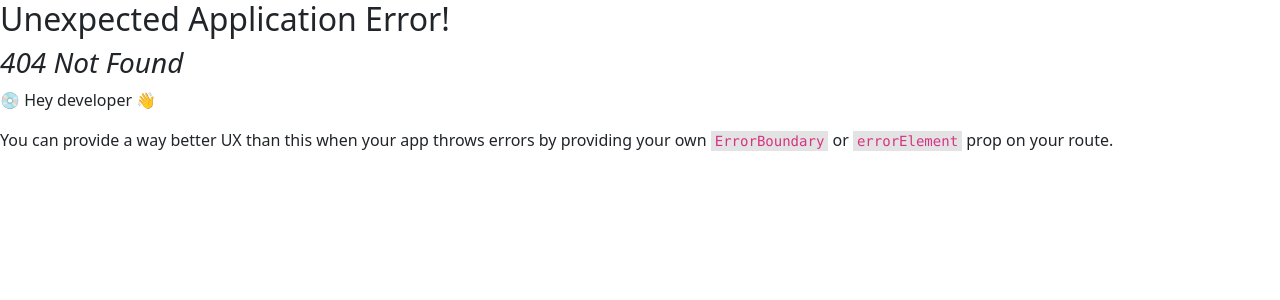
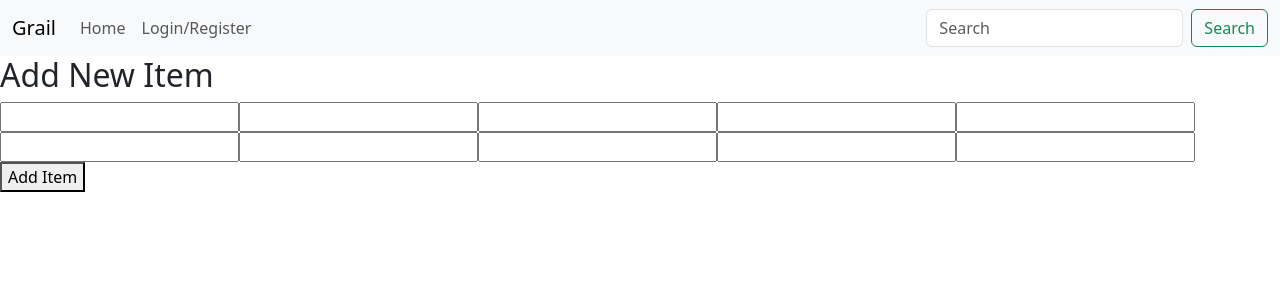
Before and after one commit to sixford/grail-app, a React (Vite) app in the folder client/: page /add-item in a window 1280 px wide. Before the commit this address had no page. Shown: the top 300 px of the page. Built offline with nearby package versions, Linux system fonts and the light colour scheme.

Commit message:
Done AddItem skeleton

```diff
--- /dev/null
+++ b/client/src/components/pages/AddItem.jsx
@@ -0,0 +1,81 @@
+import { useState, useEffect } from 'react'
+import axios from 'axios'
+
+const AddItem = ({ editingItemId }) => {
+  const [formData, setFormData] = useState({
+    brand: '',
+    type: '',
+    colour: '',
+    year_of_release: '',
+    size: '',
+    price: '',
+    description: '',
+    image_1: '',
+    image_2: '',
+    image_3: ''
+  })
+
+  useEffect(() => {
+    if (editingItemId) {
+      fetchItem(editingItemId)
+    }
+  }, [editingItemId])
+
+  const fetchItem = async (itemId) => {
+    try {
+      const response = await axios.get(`/api/items/${itemId}`)
+      setFormData(response.data);
+    } catch (error) {
+      console.error('Error fetching item:', error)
+    }
+  }
+
+  const handleSubmit = async (e) => {
+    e.preventDefault()
+    try {
+      if (editingItemId) {
+        await axios.put(`/api/items/${editingItemId}/`, formData)
+      } else {
+        await axios.post('/api/items/', formData)
+      }
+    } catch (error) {
+      console.error('Error submitting item:', error)
+    }
+  }
+
+  const handleDelete = async () => {
+    try {
+      await axios.delete(`/api/items/${editingItemId}/`)
+    } catch (error) {
+      console.error('Error deleting item:', error)
+    }
+  }
+
+  const handleChange = (e) => {
+    setFormData({ ...formData, [e.target.name]: e.target.value })
+  }
+
+  return (
+    <div>
+      <h2>{editingItemId ? 'Edit Item' : 'Add New Item'}</h2>
+      <form onSubmit={handleSubmit}>
+        <input type="text" name="brand" value={formData.brand} onChange={handleChange} />
+        <input type="text" name="type" value={formData.type} onChange={handleChange} />
+        <input type="text" name="colour" value={formData.colour} onChange={handleChange} />
+        <input type="number" name="year_of_release" value={formData.year_of_release} onChange={handleChange} />
+        <input type="text" name="size" value={formData.size} onChange={handleChange} />
+        <input type="number" name="price" value={formData.price} onChange={handleChange} />
+        <input type="text" name="description" value={formData.description} onChange={handleChange} />
+        <input type="text" name="image_1" value={formData.image_1} onChange={handleChange} />
+        <input type="text" name="image_2" value={formData.image_2} onChange={handleChange} />
+        <input type="text" name="image_3" value={formData.image_3} onChange={handleChange} />
+        <button type="submit">{editingItemId ? 'Update' : 'Add'} Item</button>
+      </form>
+      {editingItemId && (
+        <button onClick={handleDelete}>Delete Item</button>
+      )}
+    </div>
+  )
+}
+
+export default AddItem
--- a/client/src/components/subcomponents/Navbar.jsx
+++ b/client/src/components/subcomponents/Navbar.jsx
@@ -1,8 +1,13 @@
 import { Link } from 'react-router-dom'
-import { getToken } from '../../lib/auth'
+import { removeToken, getToken } from '../../lib/auth'
 
 const Navbar = () => {
   const token = getToken()
+
+  const handleLogout = () => {
+    removeToken()
+    window.location.href = '/'
+  };
 
   return (
     <nav className="navbar navbar-expand-lg navbar-light bg-light">
@@ -28,6 +33,9 @@ const Navbar = () => {
                 <li className="nav-item">
                   <Link className="nav-link" to="/cart">Cart</Link>
                 </li>
+                <li className="nav-item">
+                  <button className="nav-link btn btn-link" onClick={handleLogout}>Logout</button>
+                </li>
               </>
             )}
           </ul>
@@ -38,7 +46,7 @@ const Navbar = () => {
         </div>
       </div>
     </nav>
-  );
+  )
 }
 
 export default Navbar
```
Also changed, not shown: client/src/main.jsx (+6 -5 lines).
